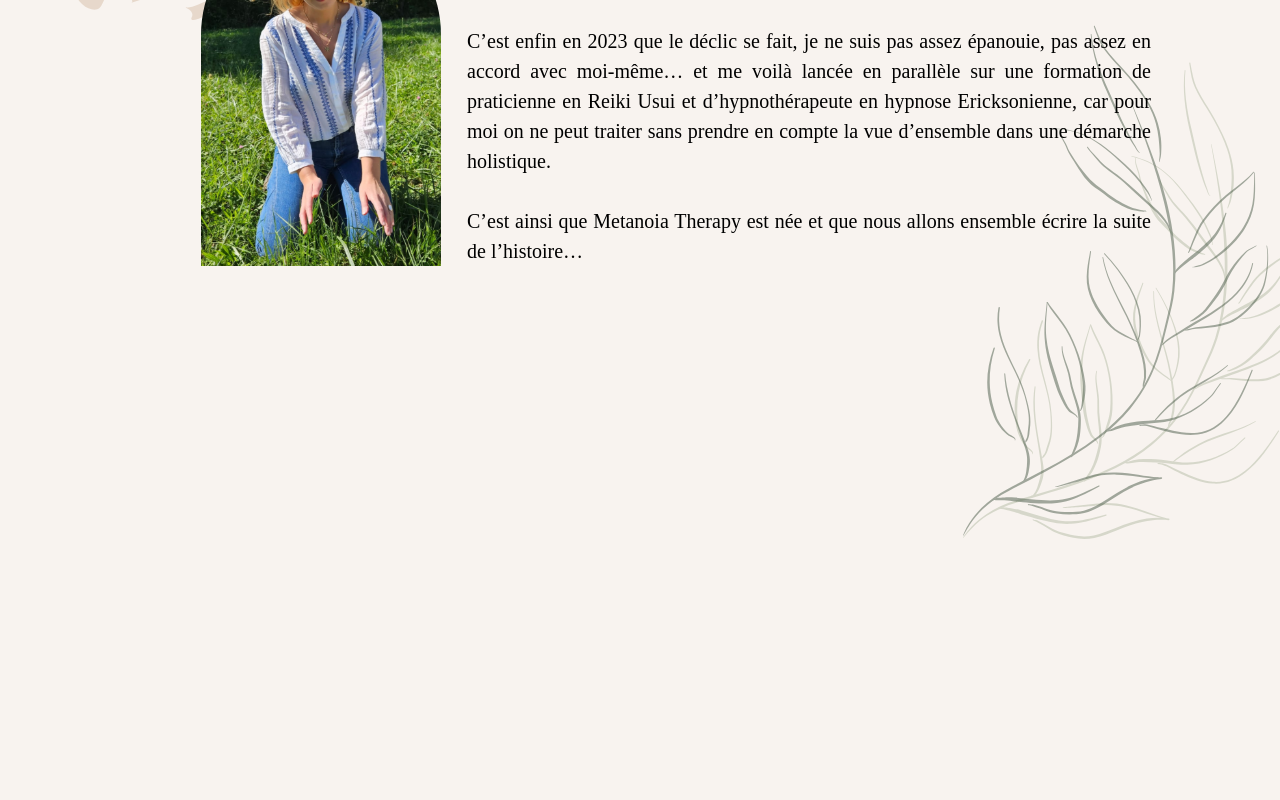
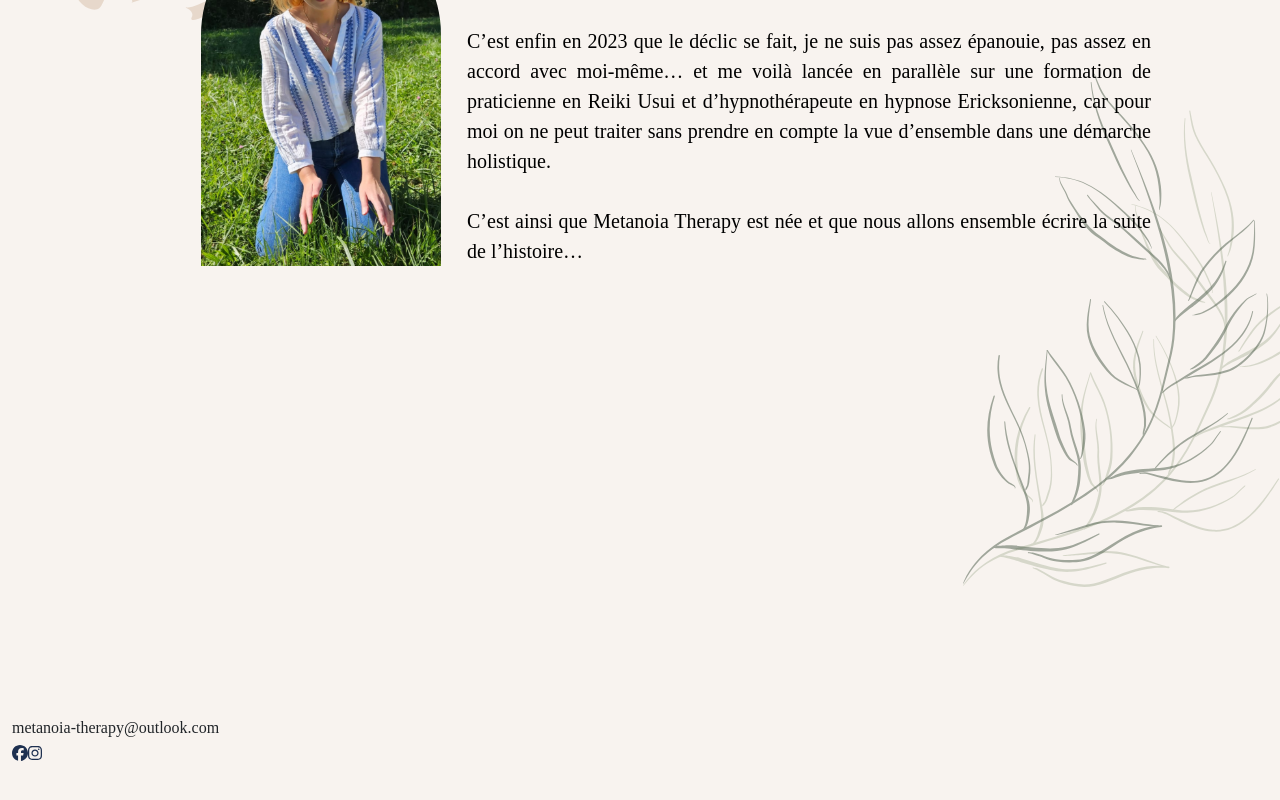
Before and after one commit to LaiaCastilla/metanoia, a React (Create React App) app: page / in a window 1280 px wide. Shown: the part 2562-3362 px from the top of the page. Built offline with nearby package versions, Linux system fonts and the light colour scheme; a web font is replaced by a local one.

Commit message:
add contact footer

```diff
--- a/src/components/Contact.js
+++ b/src/components/Contact.js
@@ -4,6 +4,9 @@ import leaf1 from "../img/decor/ContactLeaf1.svg";
 import leaf2 from "../img/decor/ContactLeaf2.svg";
 import paint from "../img/decor/ContactPaint.svg";
 import audrey from "../img/Audrey.svg";
+import facebook from "../img/logos/facebook.svg";
+import instagram from "../img/logos/instagram.svg";
+
 import "../styles/stylesComponents/Contact.scss";
 
 function Contact() {
@@ -26,7 +29,6 @@ function Contact() {
           </figcaption> */}
         {/* </figure> */}
       </div>
-      <div className="contact__background"></div>
       <div className="contact__content container-fluid">
         <img
           src={paint}
@@ -71,6 +73,16 @@ function Contact() {
             et que nous allons ensemble écrire la suite de l’histoire…
           </div>
         </div>
+        <div className="contact__footer">
+          <div className="contact__footer--email">
+            metanoia-therapy@outlook.com
+          </div>
+          <div className="contact__footer--logos">
+            {" "}
+            <img src={facebook} alt="facebook" />
+            <img src={instagram} alt="instagram" />
+          </div>
+        </div>
       </div>
     </div>
   );
```
